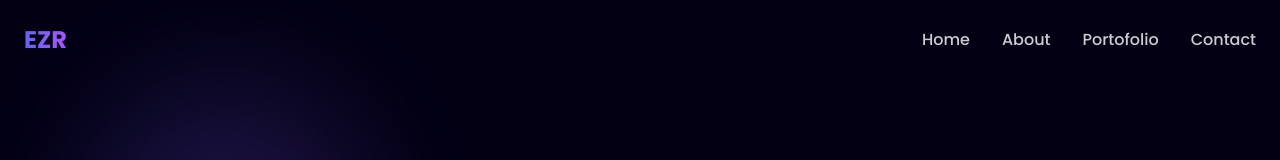
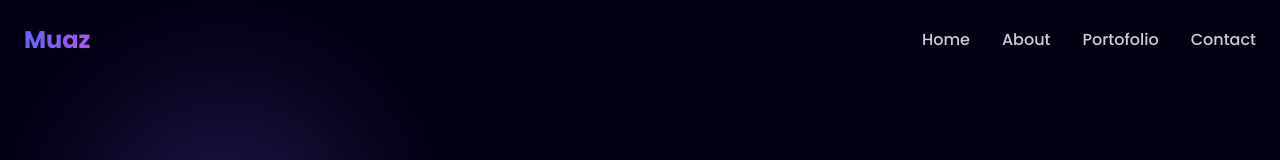
Before and after one commit to MuazMu/Portofolio, a React (Vite) app: page / in a window 1280 px wide. Shown: the top 160 px of the page. Built offline with nearby package versions, Linux system fonts and the light colour scheme.

Commit message:
Update navbar logo from EZR to Muaz

```diff
--- a/src/components/Navbar.jsx
+++ b/src/components/Navbar.jsx
@@ -25,7 +25,7 @@ const Navbar = () => {
     }`}>
       <div className="container mx-auto px-4 md:px-6 flex justify-between items-center">
         <div className="text-xl md:text-2xl font-bold bg-gradient-to-r from-[#6366f1] to-[#a855f7] bg-clip-text text-transparent">
-          EZR
+          Muaz
         </div>
 
         {/* Desktop Menu */}
```
